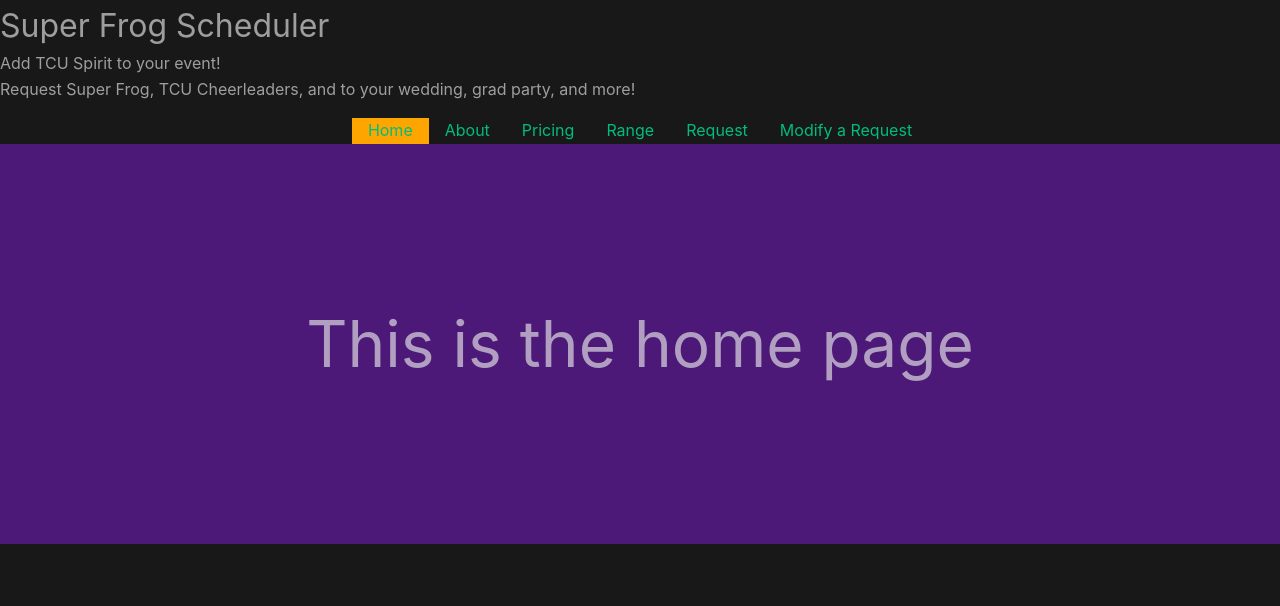
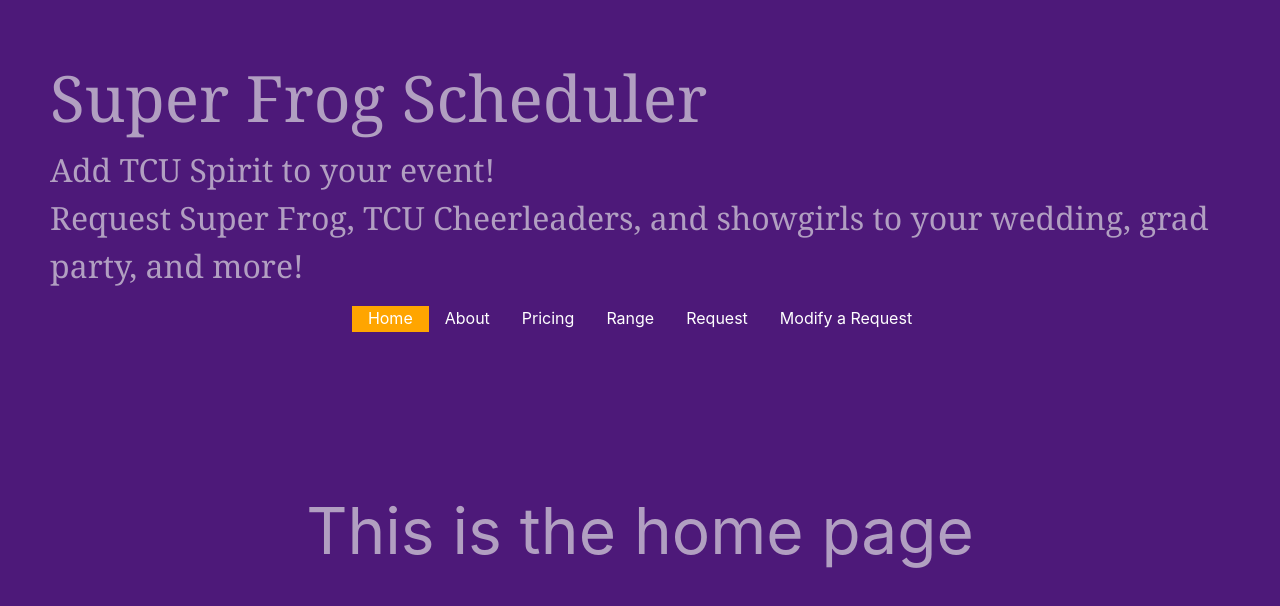
Before and after one commit to Dpham123occ/frog_scheduler_frontend, a Vue app: page / in a window 1280 px wide. Shown: the top 606 px of the page. Built offline with nearby package versions, Linux system fonts and the light colour scheme.

Commit message:
change background color

```diff
--- a/src/App.vue
+++ b/src/App.vue
@@ -1,16 +1,14 @@
 <script setup>
 </script>
 <template>
+
   <div class="header">
-
-    <div class="title">
         <h1>Super Frog Scheduler</h1>
         <p>Add TCU Spirit to your event! <br>
-            Request Super Frog, TCU Cheerleaders, and  to your wedding, grad party, and more!
+            Request Super Frog, TCU Cheerleaders, and showgirls to your wedding, grad party, and more!
         </p>
-    </div>
+  </div>
 
-  </div>
   <div class = "body">
     <nav>
       <RouterLink to="/">Home</RouterLink>
@@ -30,11 +28,16 @@
   width: 100vw;
   margin: 0 auto;
   padding: 2rem;
+  background-color: blueviolet;
   font-weight: normal;
 }
-header {
+.header {
+  border-top: 50px solid transparent; /* Top border */
+  border-left: 50px solid transparent; /* Left border */
   line-height: 1.5;
-  margin-bottom: 1rem;
+  margin: 0; /* Adjusted margin */
+  font-family: Cambria, Cochin, Georgia, Times, 'Times New Roman', serif;
+  font-size: xx-large;
 }
 .logo {
   display: flex;
@@ -53,7 +56,7 @@
     display: inline-block;
     padding: 0 1rem;
     text-decoration: none;
-    color: hsla(160, 100%, 37%, 1);
+    color: white;
     transition: 0.4s;
     &:hover {
       background-color: hwb(160 0% 26% / 0.2);
--- a/src/style.css
+++ b/src/style.css
@@ -7,7 +7,7 @@
   body {
   min-height: 100vh;
   color: rgba(235, 235, 235, 0.64);
-  background: #181818;
+  background: #4D1979;
   transition: color 0.5s, background-color 0.5s;
   line-height: 1.6;
   font-family: Inter, -apple-system, BlinkMacSystemFont, 'Segoe UI', Roboto,
--- a/src/views/Home.vue
+++ b/src/views/Home.vue
@@ -6,7 +6,6 @@
 <style scoped>
 .home {
   height: 50vh;
-  background-color: #4D1979;
   font-size: 2rem;
   display: flex;
   justify-content: center;
```
Also changed, not shown: src/views/Range.vue (+19 -0 lines). Lines whose indentation alone changed are shown as unchanged.
